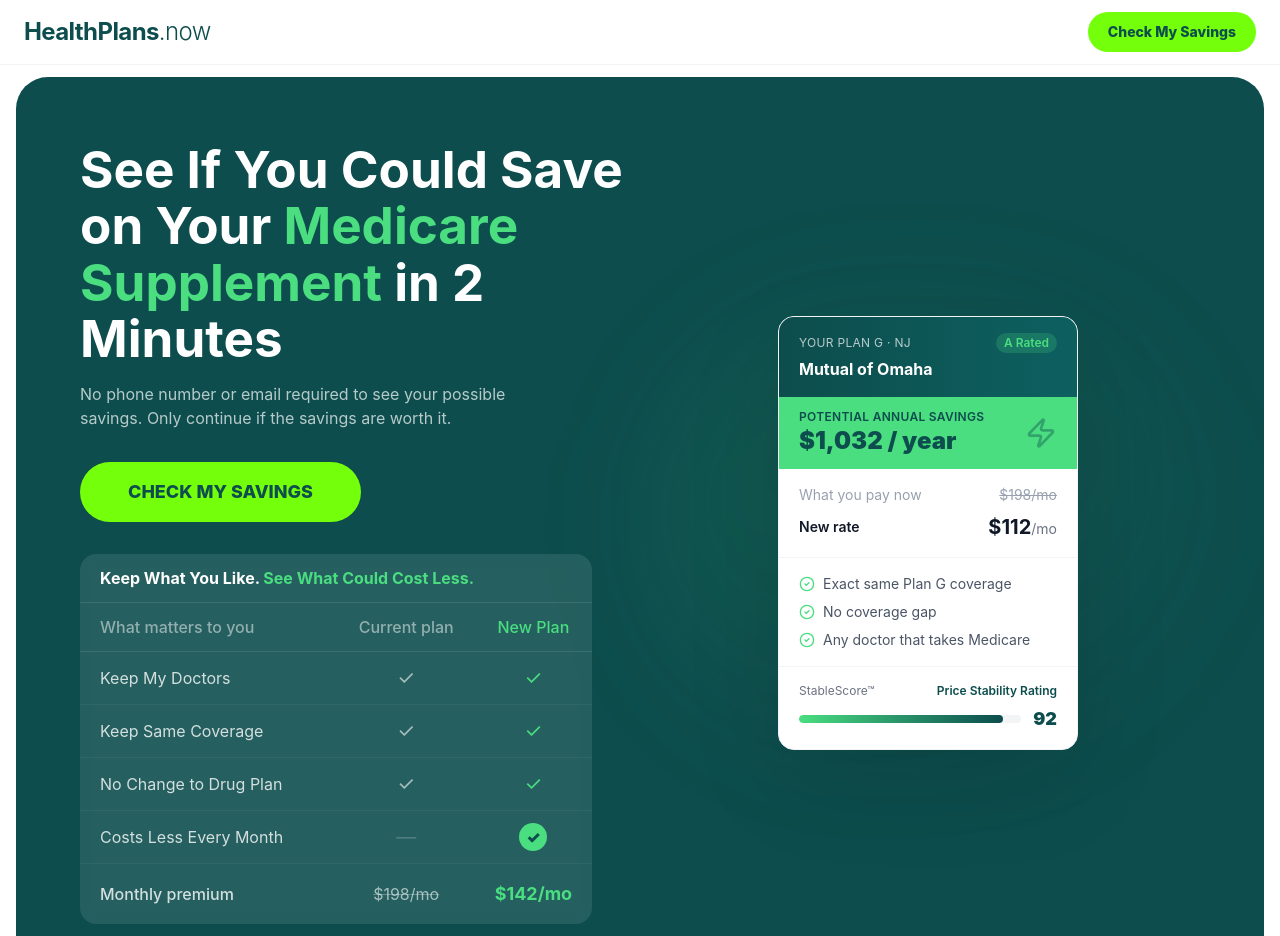
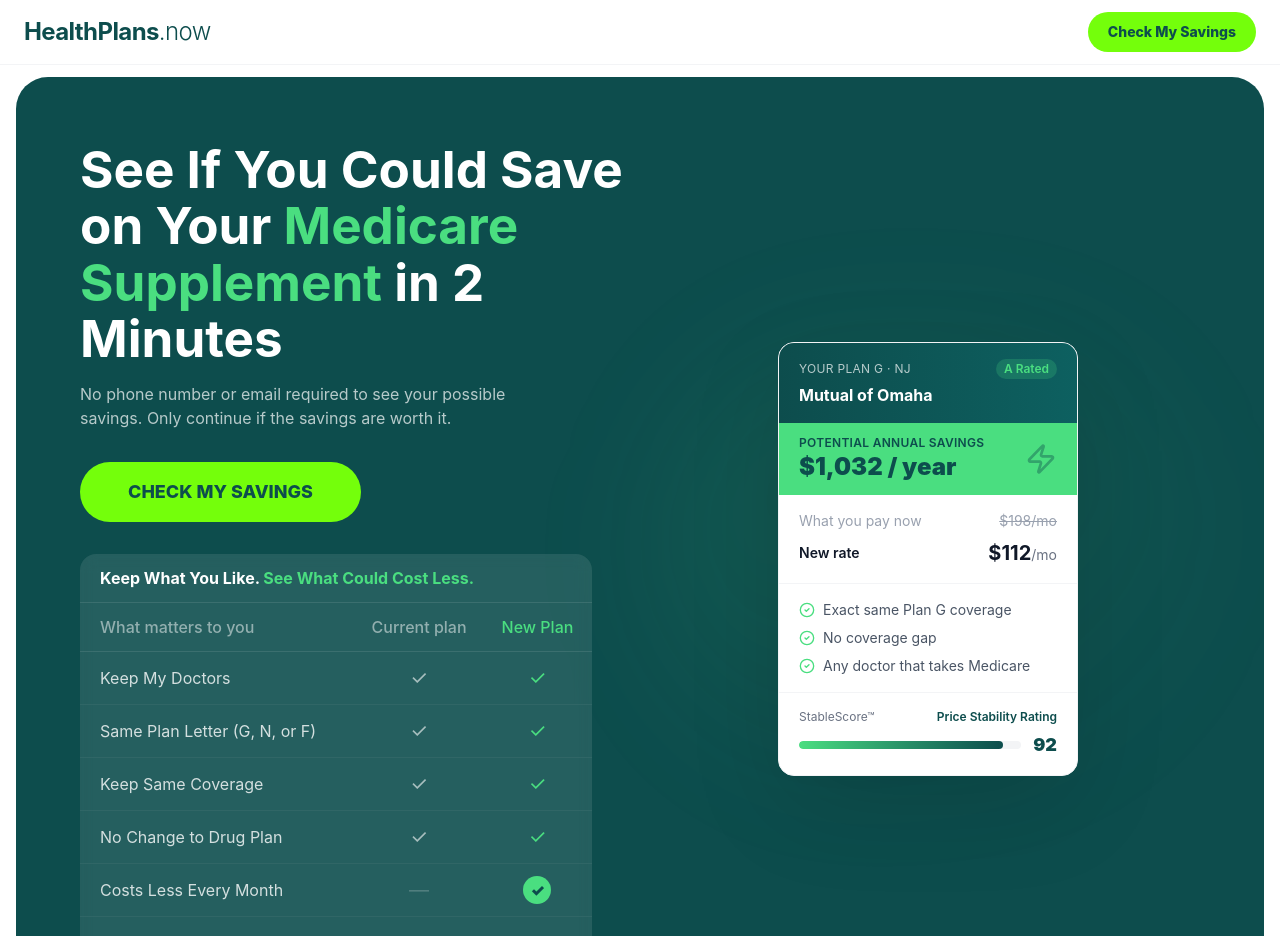
Before and after one commit to ekmagent/medigap-switcher, a Next.js app: page / in a window 1280 px wide. Shown: the top 936 px of the page. Built offline with nearby package versions, Linux system fonts and the light colour scheme.

Commit message:
fix: add Same Plan Letter row to comparison table

```diff
--- a/app/page.tsx
+++ b/app/page.tsx
@@ -94,6 +94,7 @@
                         <tbody>
                           {[
                             "Keep My Doctors",
+                            "Same Plan Letter (G, N, or F)",
                             "Keep Same Coverage",
                             "No Change to Drug Plan",
                           ].map((row, i) => (
```
